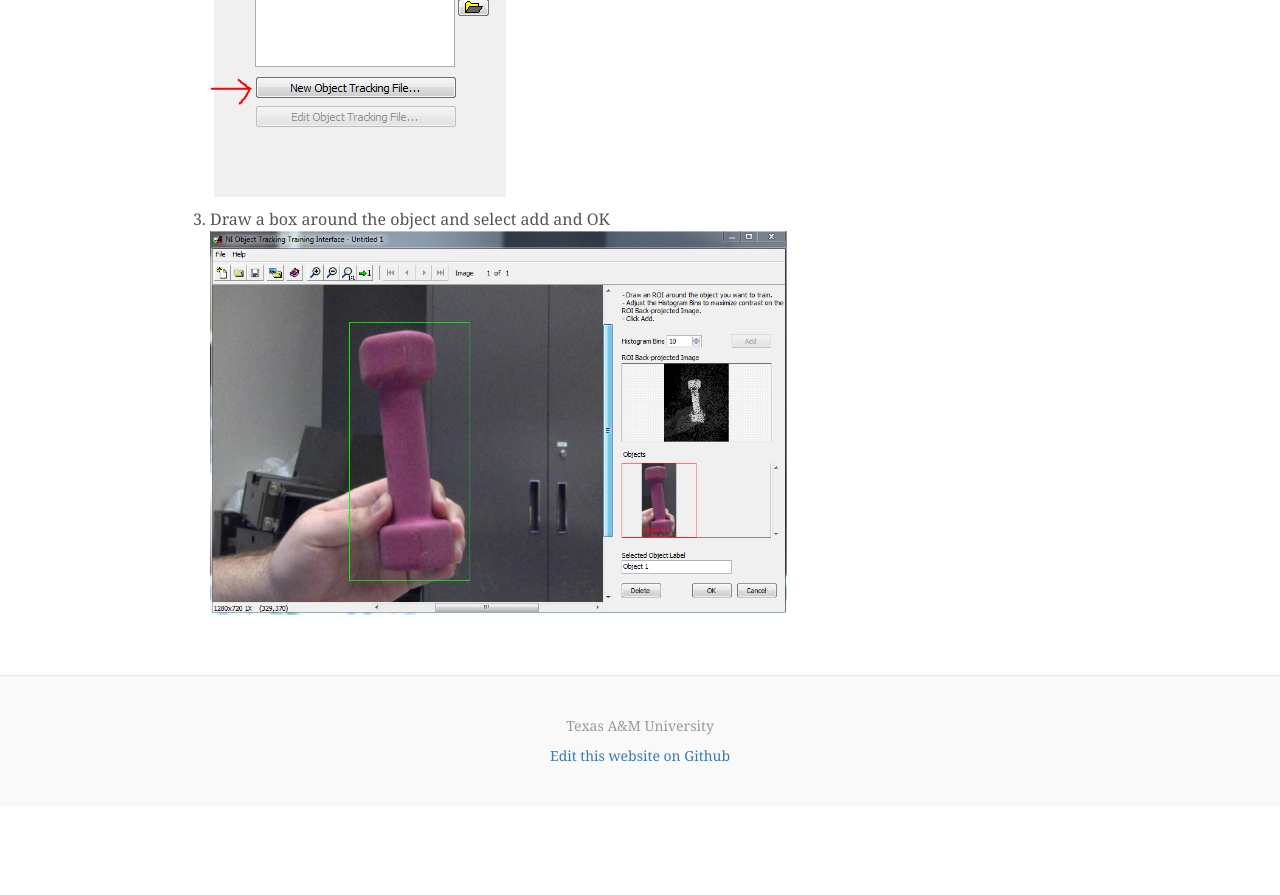
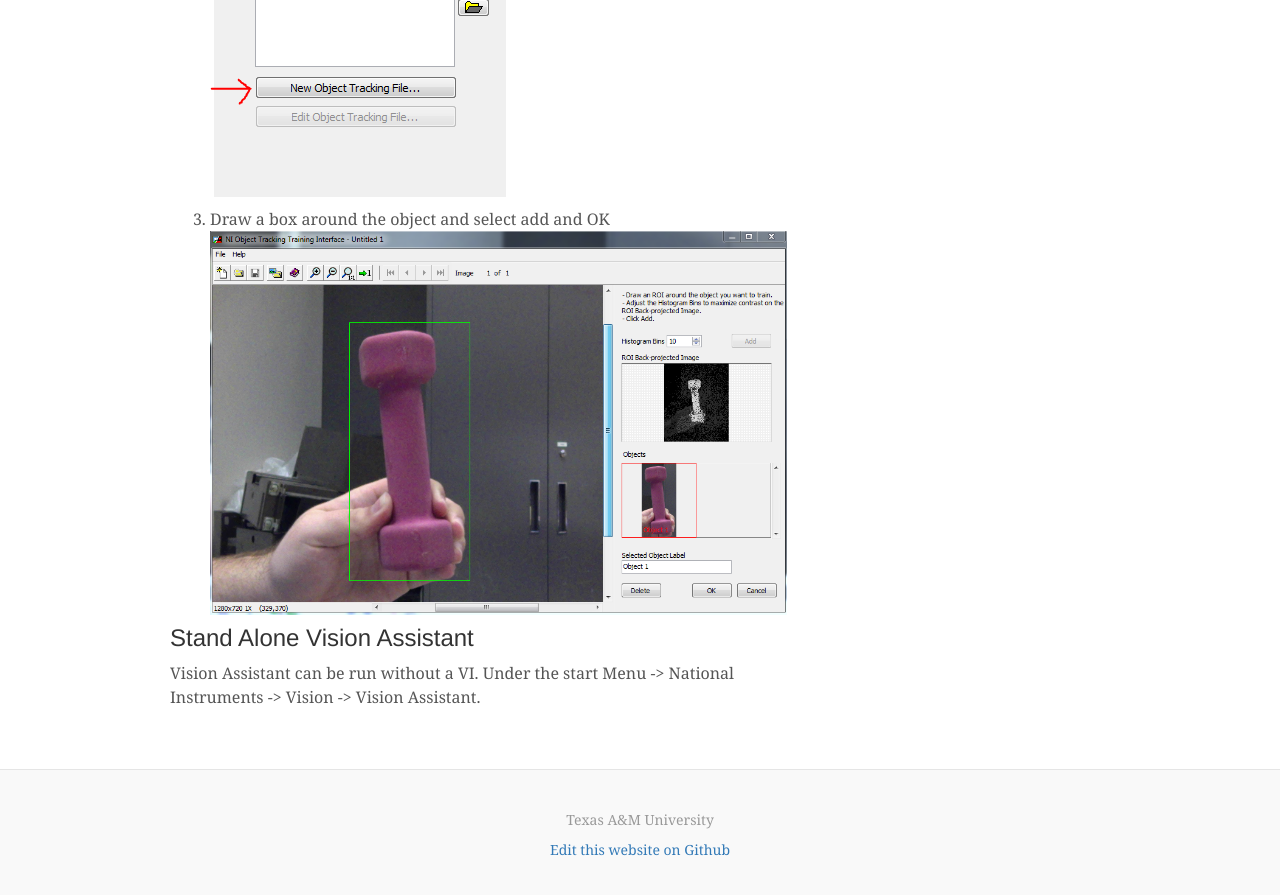
Before and after one commit to LabVIEW-Robotics/LabVIEW-Robotics.github.io, a Jekyll site: the page built from vision_tutorial.html, in a window 1280 px wide and 900 px high, scrolled down 6289 px. Shown: the top 895 px of the window. Built offline with Jekyll 4.4.1, drawn with Linux system fonts in a browser that asks for light colours; nearby versions of some CDN libraries; Markdown is read by kramdown in place of the engine named in the settings; before the commit the page ends 7095 px from its top, so only the background shows below that.

Commit message:
stand alone vision assistant

```diff
--- a/vision_tutorial.html
+++ b/vision_tutorial.html
@@ -176,3 +176,7 @@ Draw a box around the object and select add and OK
 </p>
 </li>
 </ol>
+<h3>Stand Alone Vision Assistant</h3>
+<p>Vision Assistant can be run without a VI. Under
+the start Menu -> National Instruments -> Vision -> Vision Assistant.
+</p>
```
